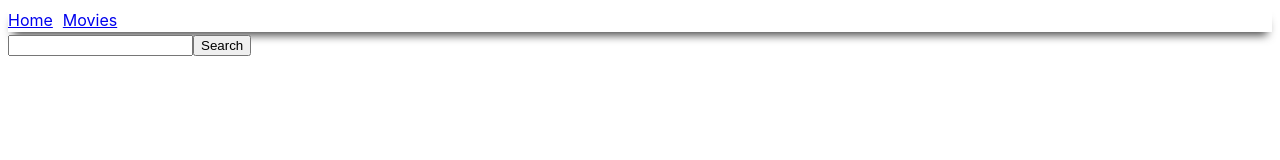
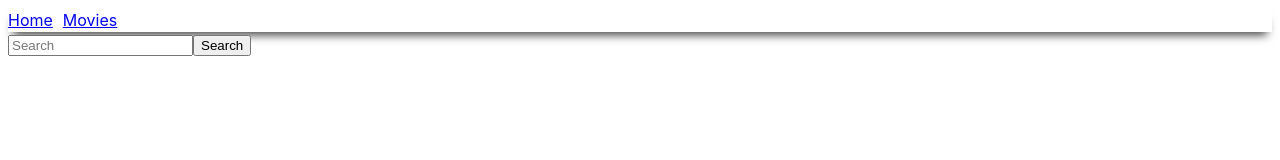
Before and after one commit to sno0wi/goit-react-hw-05, a React (Vite) app: page /movies in a window 1280 px wide. Shown: the top 160 px of the page. Built offline with nearby package versions, Linux system fonts and the light colour scheme; the HTML template or start-up script is replaced by a standard one.

Commit message:
MovPage add useSearchParams

```diff
--- a/src/pages/MoviesPage/MoviesPage.jsx
+++ b/src/pages/MoviesPage/MoviesPage.jsx
@@ -1,51 +1,56 @@
 import { useEffect, useState } from "react";
-import { useNavigate } from "react-router-dom";
 import { requestSearchMovie } from "../../services/api.js";
 import { Formik, Field, Form } from "formik";
 import Loader from "../../components/Loader/Loader.jsx";
 import ErrorMessage from "../../components/ErrorMessage/ErrorMessage.jsx";
-import { Link } from "react-router-dom";
+import { Link, useSearchParams } from "react-router-dom";
 
 const MoviesPage = () => {
   const [films, setFilms] = useState(null);
-  const [searchFilm, setSearchFilm] = useState(null);
   const [isLoading, setIsLoading] = useState(false);
   const [isError, setIsError] = useState(false);
-  const navigate = useNavigate();
+  const [searchParams, setSearchParams] = useSearchParams();
+  const searchQuery = searchParams.get("query");
 
   useEffect(() => {
+    if (searchQuery === null) {
+      return;
+    }
+
     const getData = async () => {
       try {
         setIsLoading(true);
-        const data = await requestSearchMovie(searchFilm.search);
+        const data = await requestSearchMovie(searchQuery);
         setFilms(data);
       } catch {
-        if (searchFilm !== null) {
-          setIsError(true);
-        }
+        setIsError(true);
       } finally {
         setIsLoading(false);
       }
     };
 
     getData();
-  }, [searchFilm]);
+  }, [searchQuery]);
 
-  const handleSubmit = (data, formActions) => {
-    setSearchFilm(data);
+  const handleSubmit = (searchTerm, formActions) => {
+    if (searchTerm.trim().length === 0) {
+      alert("Please enter a search term first!");
+      return;
+    }
+    setSearchParams({ query: searchTerm });
     formActions.resetForm();
-    navigate(`/movies?query=${data.search}`);
-  };
-
-  const INITIAL_FORM_DATA = {
-    search: "",
   };
 
   return (
     <>
-      <Formik initialValues={INITIAL_FORM_DATA} onSubmit={handleSubmit}>
+      <Formik
+        initialValues={{ query: searchQuery ?? "" }}
+        onSubmit={(values) => {
+          handleSubmit(values.query);
+        }}
+      >
         <Form>
-          <Field type="text" name="search" />
+          <Field placeholder="Search" type="text" name="query" />
           <button type="submit" title="Click to search" aria-label="Search">
             Search
           </button>
@@ -53,7 +58,7 @@ const MoviesPage = () => {
       </Formik>
       {isError && <ErrorMessage />}
       {isLoading && <Loader />}
-      {films && searchFilm !== null && (
+      {films && (
         <ul>
           {films.results.map((film) => (
             <li key={film.id}>
```
